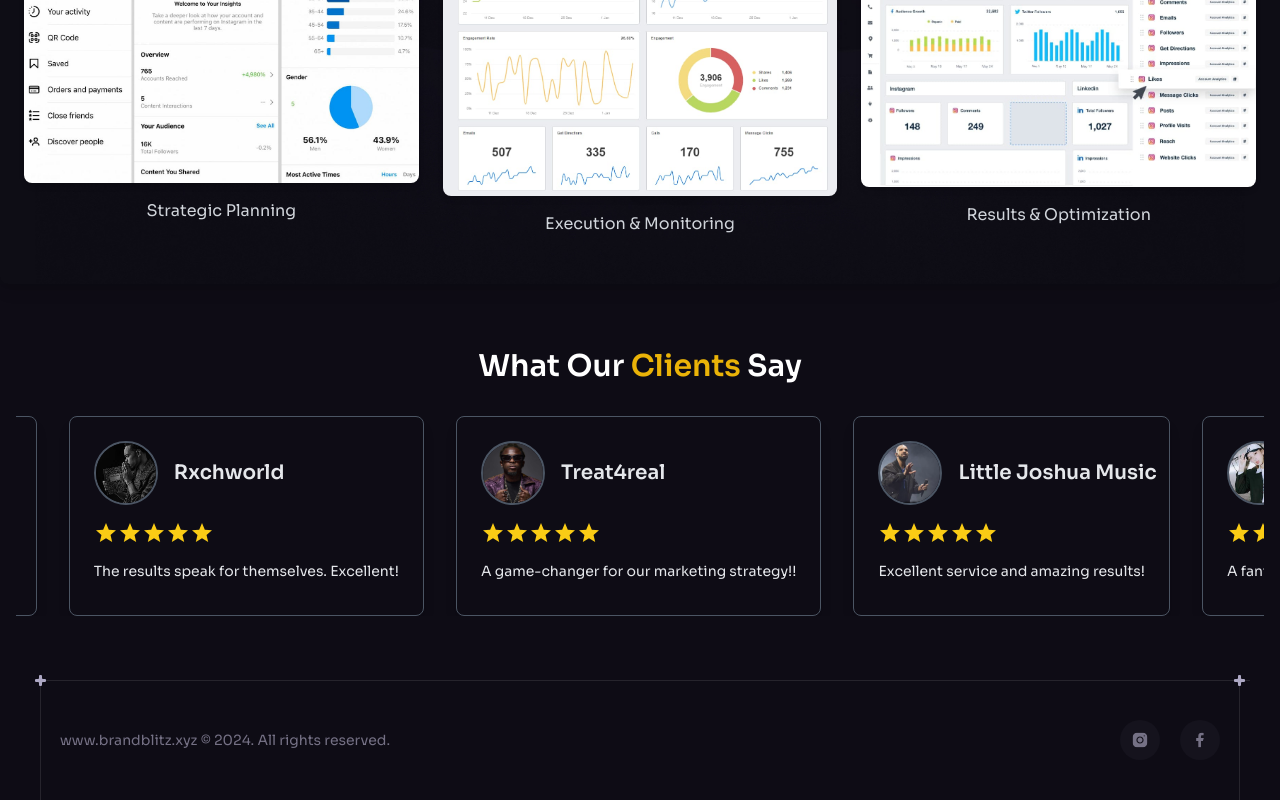
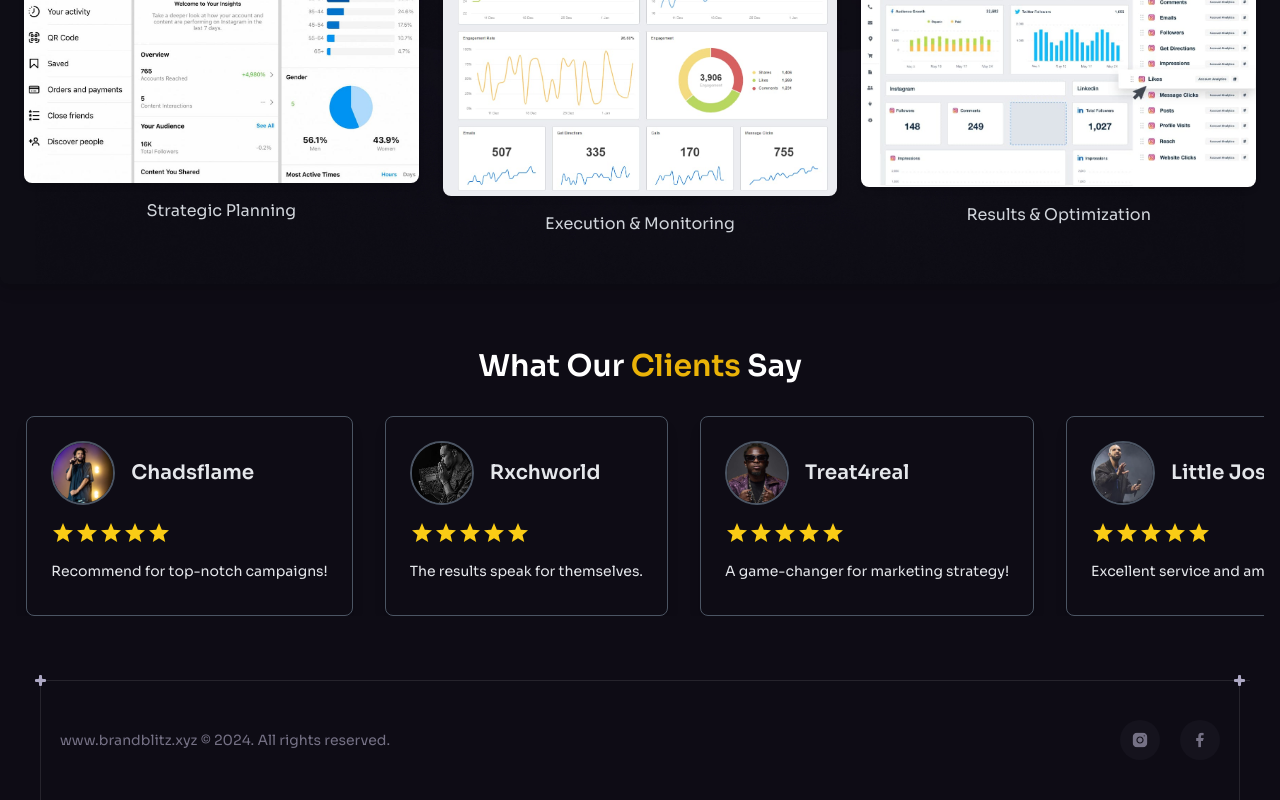
Before and after one commit to ZainyShorts/Brand-blitz-new, a React (Vite) app: page /results in a window 1280 px wide. Shown: the part 1280-2080 px from the top of the page. Built offline with nearby package versions, Linux system fonts and the light colour scheme.

Commit message:
changes reviews

```diff
--- a/src/components/Results.jsx
+++ b/src/components/Results.jsx
@@ -30,10 +30,10 @@ const images = [
 
 const testimonials = [
   { text: "Excellent service and amazing results!", author: "Little Joshua Music", profilePic: profilePic1 },
-  { text: "A fantastic experience from start to finish.", author: "Queen Pheena", profilePic: profilePic2 },
-  { text: "Highly recommend for top-notch campaigns!", author: "Chadsflame", profilePic: profilePic3 },
-  { text: "The results speak for themselves. Excellent!", author: "Rxchworld", profilePic: profilePic4 },
-  { text: "A game-changer for our marketing strategy!!", author: "Treat4real", profilePic: profilePic5 },
+  { text: "A fantastic exp from start to finish.", author: "Queen Pheena", profilePic: profilePic2 },
+  { text: "Recommend for top-notch campaigns!", author: "Chadsflame", profilePic: profilePic3 },
+  { text: "The results speak for themselves.", author: "Rxchworld", profilePic: profilePic4 },
+  { text: "A game-changer for marketing strategy!", author: "Treat4real", profilePic: profilePic5 },
 ];
 
 const duplicatedTestimonials = [...testimonials, ...testimonials];
```
